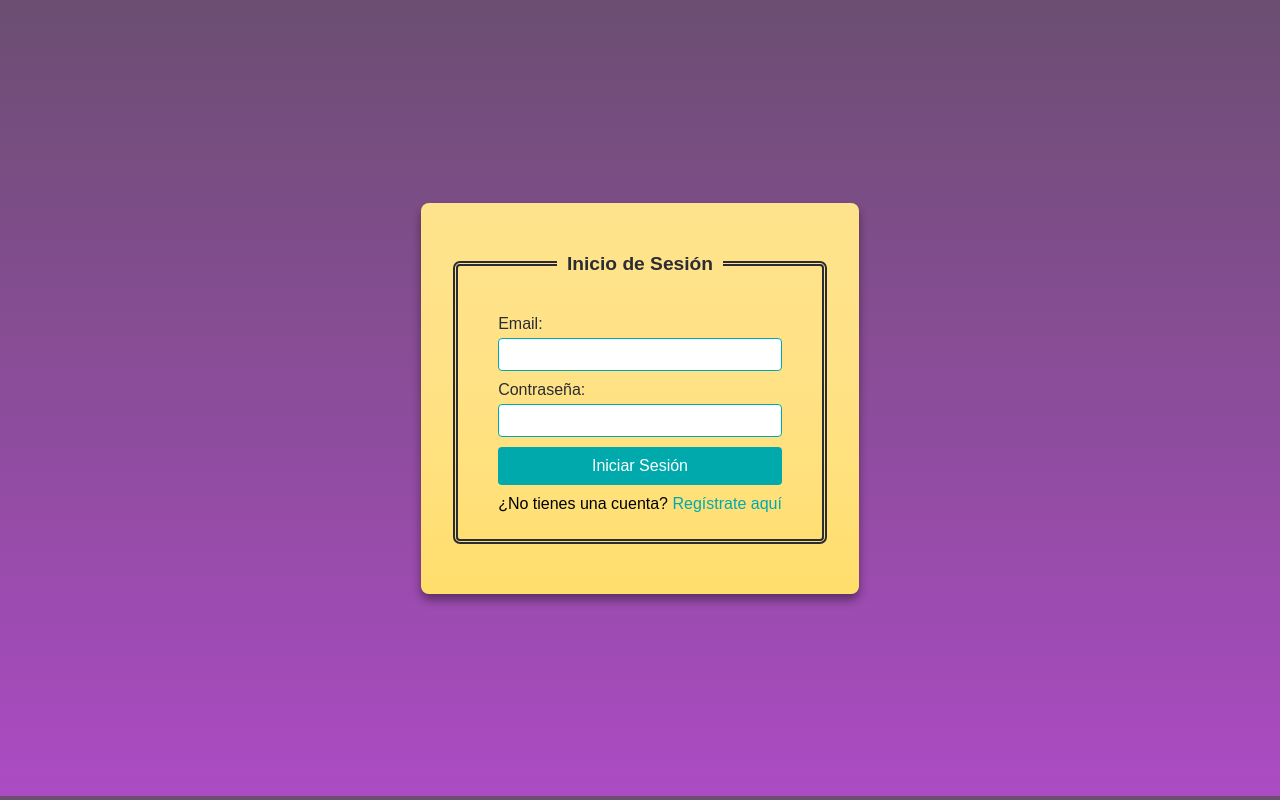
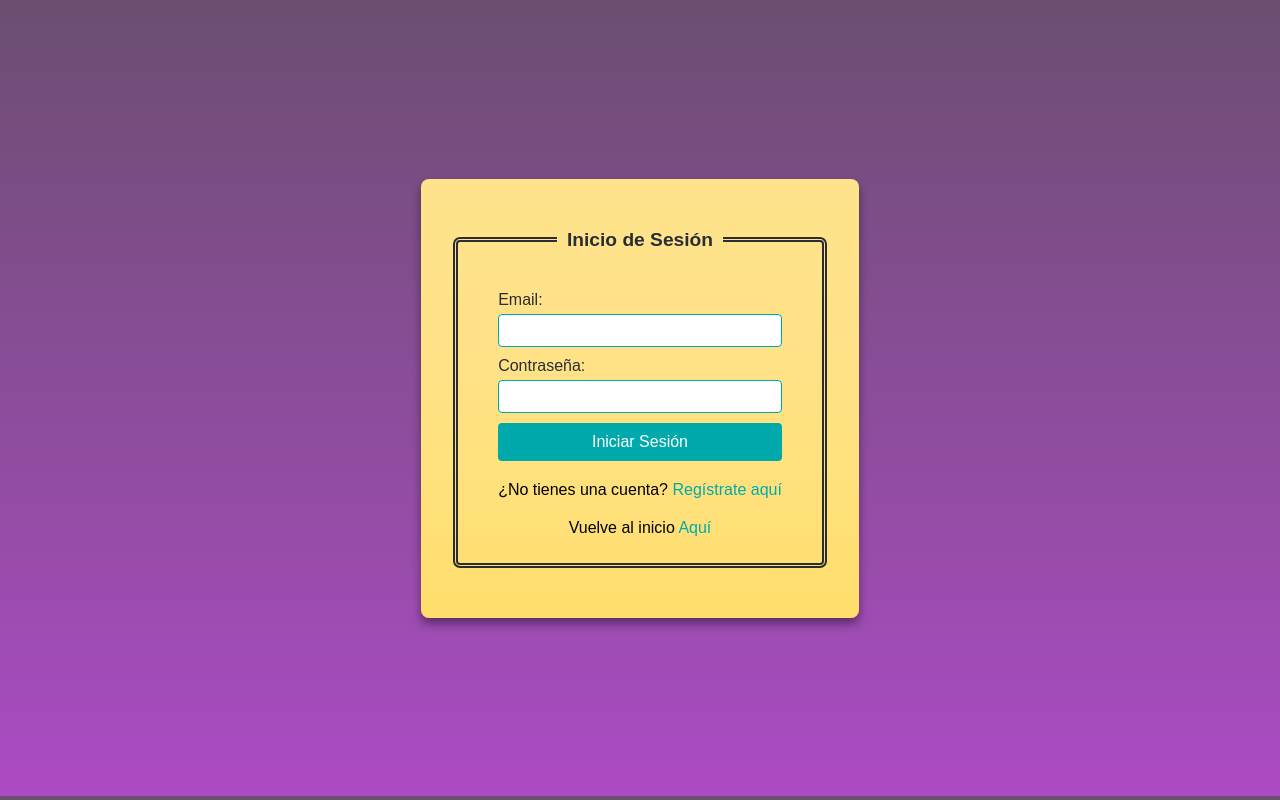
Before and after one commit to 1calm-user/RolGameGathering, a website: page public/login.html in a window 1280 px wide. Drawn offline with Linux system fonts and the light colour scheme; files whose address does not match are found by name.

Commit message:
Update login.html
He añadido una opción de vuelta al inicio, que antes se encontraba en la imagen, pero ya no hay imagen

```diff
--- a/public/login.html
+++ b/public/login.html
@@ -25,8 +25,11 @@
                 <span class="error" id="pwdError">La contraseña es requerida</span>
             </div>
             <input type="button" value="Iniciar Sesión" id="loginBtn">
-            <p style="text-align: center; margin-top: 10px;">
+            <p>
                 ¿No tienes una cuenta? <a href="registro.html">Regístrate aquí</a>
+            </p>
+            <p>
+                Vuelve al inicio <a href="./index.html">Aquí</a>
             </p>
         </fieldset>
     </form>
```
